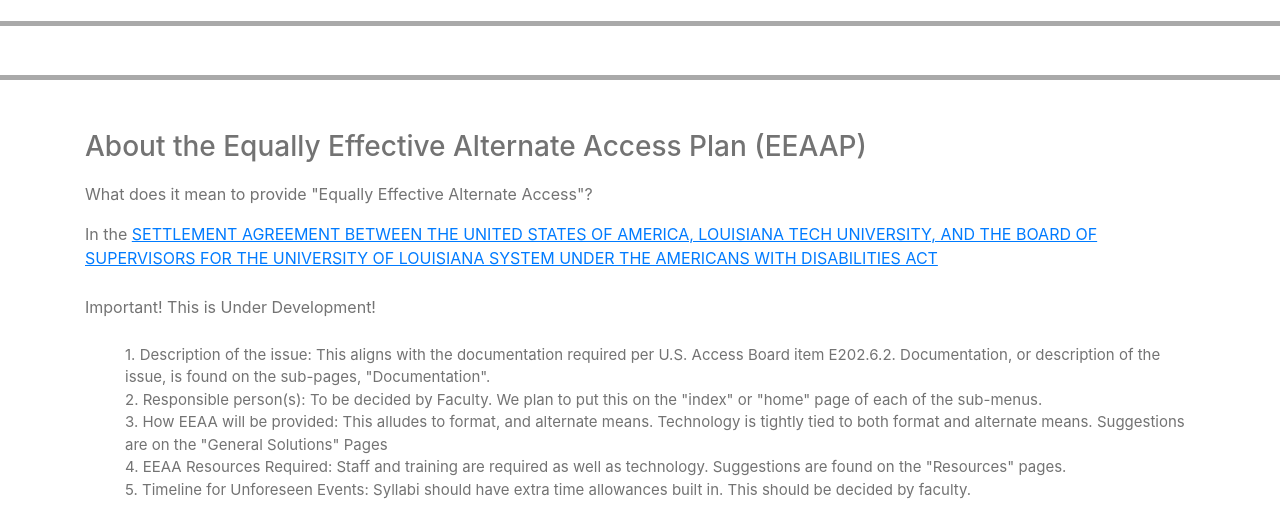
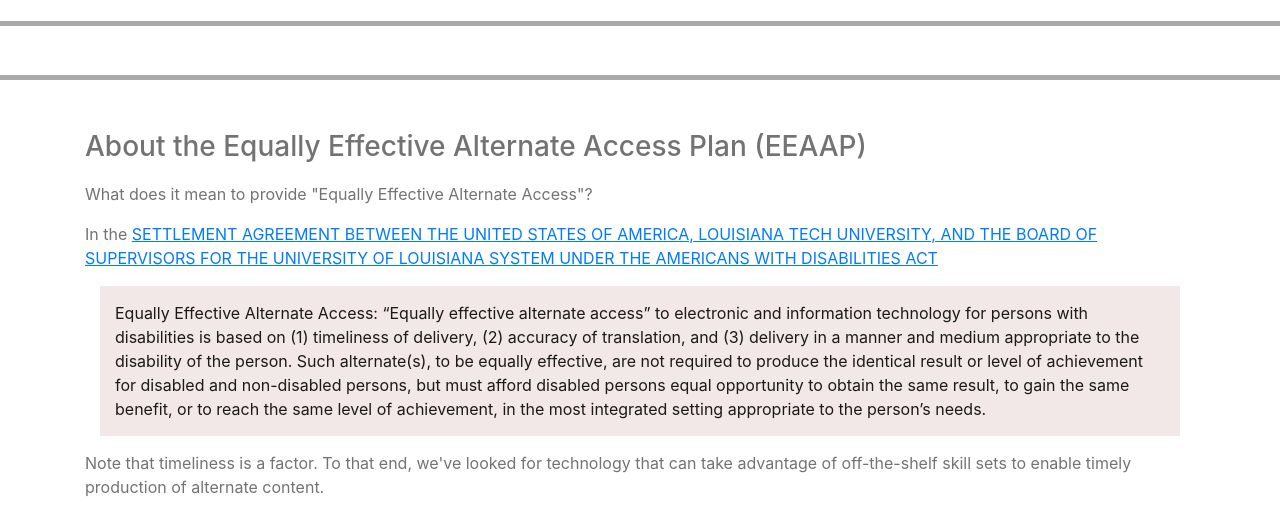
Before and after one commit to uteeaap/github.io, a plain HTML site: page index.html in a window 1280 px wide. Shown: the part 253-774 px from the top of the page. Drawn offline with nearby package versions, Linux system fonts and the light colour scheme.

Commit message:
Update index.html

```diff
--- a/index.html
+++ b/index.html
@@ -61,6 +61,8 @@
   <h3>About the Equally Effective Alternate Access Plan (EEAAP)</h3>
 	<p tabindex="0">What does it mean to provide "Equally Effective Alternate Access"?</p>
 	<p tabindex="0"> In the <a href="https://www.ada.gov/louisiana-tech.htm">SETTLEMENT AGREEMENT BETWEEN THE UNITED STATES OF AMERICA, LOUISIANA TECH UNIVERSITY, AND THE BOARD OF SUPERVISORS FOR THE UNIVERSITY OF LOUISIANA SYSTEM  UNDER THE AMERICANS WITH DISABILITIES ACT</a></p>
+	<p tabindex="0" class="quoted">Equally Effective Alternate Access: “Equally effective alternate access” to electronic and information technology for persons with disabilities is based on (1) timeliness of delivery, (2) accuracy of translation, and (3) delivery in a manner and medium appropriate to the disability of the person. Such alternate(s), to be equally effective, are not required to produce the identical result or level of achievement for disabled and non-disabled persons, but must afford disabled persons equal opportunity to obtain the same result, to gain the same benefit, or to reach the same level of achievement, in the most integrated setting appropriate to the person’s needs.</p>
+	<p tabindex="0">Note that timeliness is a factor.  To that end, we've looked for technology that can take advantage of off-the-shelf skill sets to enable timely production of alternate content.</p>
 
 
    <p tabindex="0" class="add25">Important!  This is Under Development!</p>
```
